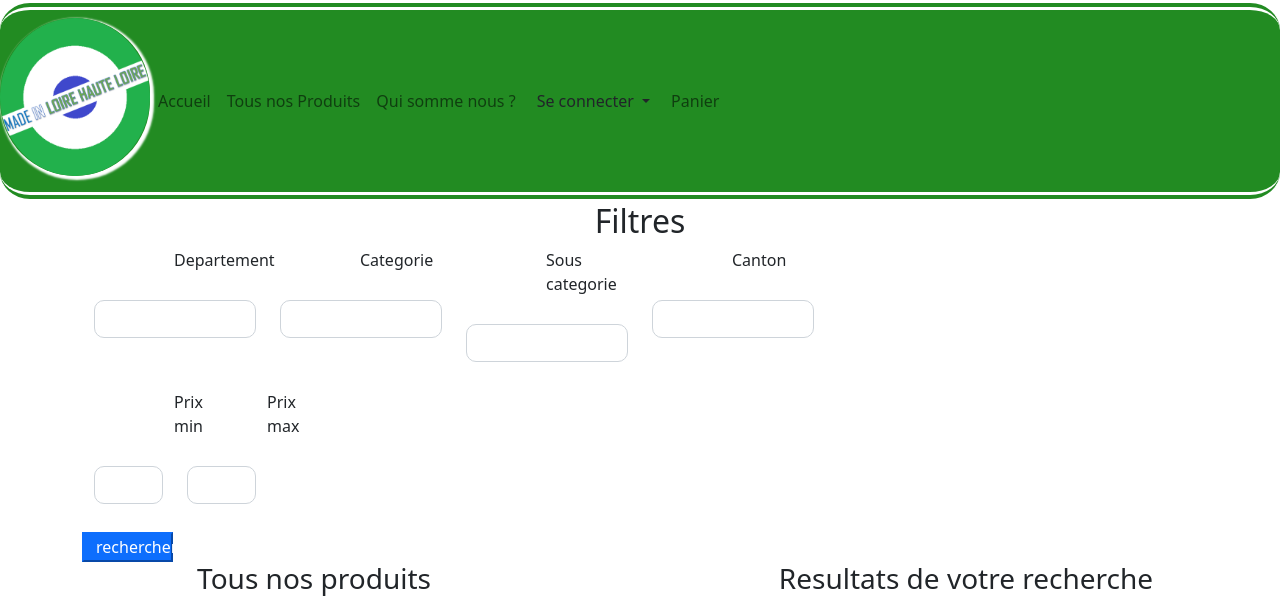
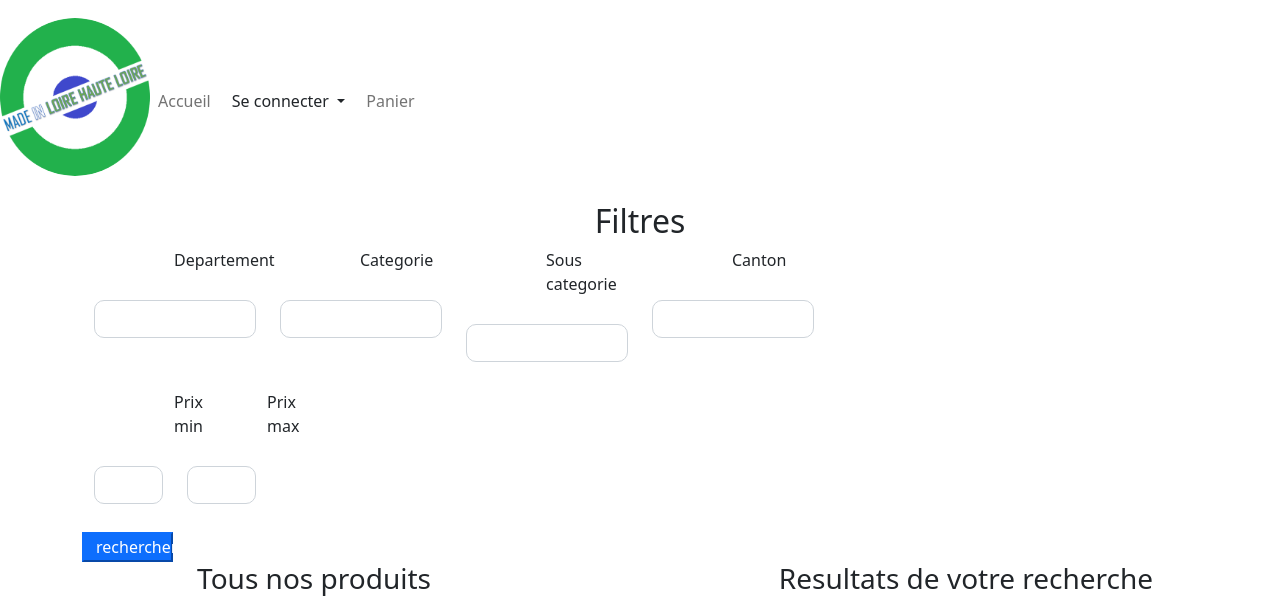
Before and after one commit to thibault-f42/Made-in-haute-loire, a Symfony app: template templates/Accueil.html.twig in a window 1280 px wide. Shown: the top 596 px of the page. Run offline with Twig, Linux system fonts and the light colour scheme; the template is opened without the code that fills it, so the values that code supplies are empty; form fields are guessed from the names that the template uses; some libraries are stand-ins or nearby versions.

Commit message:
Merge dimitri - test

```diff
--- a/templates/inc/nav.html.twig
+++ b/templates/inc/nav.html.twig
@@ -1,8 +1,8 @@
 
 <link rel="stylesheet" href="{{ asset('css/made-in-loire.css') }}">
 
-<nav class="navbar navbar-expand-lg navbar-light bg-green" >
-    <h1><a href="{{ path('Accueil') }}"><img src="{{ asset('logo/made-In-loire.png') }}" alt="image" class="logo"></a></h1>
+<nav class="navbar navbar-expand-lg navbar-light bg-white" >
+    <h1><a href="{{ path('Accueil') }}"><img src="{{ asset('logo/made-in-loire.png') }}" alt="image" class="logo"></a></h1>
     <button class="navbar-toggler" type="button" data-toggle="collapse" data-target="#navbarNav" aria-controls="navbarNav" aria-expanded="false" aria-label="Toggle navigation">
         <span class="navbar-toggler-icon"></span>
     </button>
@@ -11,28 +11,8 @@
             <li class="nav-item active">
                 <a class="nav-link" href="{{ path('Accueil') }}">Accueil <span class="sr-only"></span></a>
             </li>
-            <li class="nav-item">
-                <a class="nav-link" href="#">Tous nos Produits</a>
-            </li>
-            <li class="nav-item">
-                <a class="nav-link" href="#">Qui somme nous ? </a>
-            </li>
             {% if app.user %}
-                {% if app.user.entreprise %}
-                    <div class="dropdown">
-                        <button class="btn dropdown-toggle" type="button" id="dropdownMenu2" data-bs-toggle="dropdown" aria-expanded="false">
-                            Mon entreprise
-                        </button>
-                        <ul class="dropdown-menu" aria-labelledby="dropdownMenu2">
-                            <li><a class="dropdown-item" href="{{ path('Partenaire') }}">Mon entreprise </a></li>
-                            <li><a class="dropdown-item" href="{{ path('produitPartenaire') }}">Ma vitrine</a></li>
-                        </ul>
-                    </div>
-                {% else%}
-                    <li class="nav-item">
-                        <a class="nav-link" href="{{ path('InscriptionFournisseur') }}">Devenir partenaire </a>
-                    </li>
-                {% endif %}
+
             {% endif %}
             {% if app.user %}
                 <div class="dropdown">
@@ -41,9 +21,21 @@
                     </button>
                     <ul class="dropdown-menu" aria-labelledby="dropdownMenu2">
                         <li><a class="dropdown-item" href="{{ path('utilisateur_modification', {'id' : app.user.id} ) }}">Mes informations </a></li>
+
+                        {% if app.user.entreprise %}
+                            <li><a class="dropdown-item" href="{{ path('Partenaire') }}">Mon entreprise </a></li>
+                            <li><a class="dropdown-item" href="{{ path('produitPartenaire', {'id' : app.user.entreprise.id} ) }}">Ma vitrine</a></li>
+
+                        {% else%}
+                            <li class="nav-item">
+                                <a class="nav-link" href="{{ path('InscriptionFournisseur') }}">Devenir partenaire </a>
+                            </li>
+                        {% endif %}
+                        {% if app.user %}
                             <li class="nav-item ">
                                 <a class="dropdown-item" href="{{ path('app_logout') }}">Se deconnecter</a>
                             </li>
+                        {% endif %}
                     </ul>
                 </div>
             {% else %}
```
Lines whose indentation alone changed are shown as unchanged.
